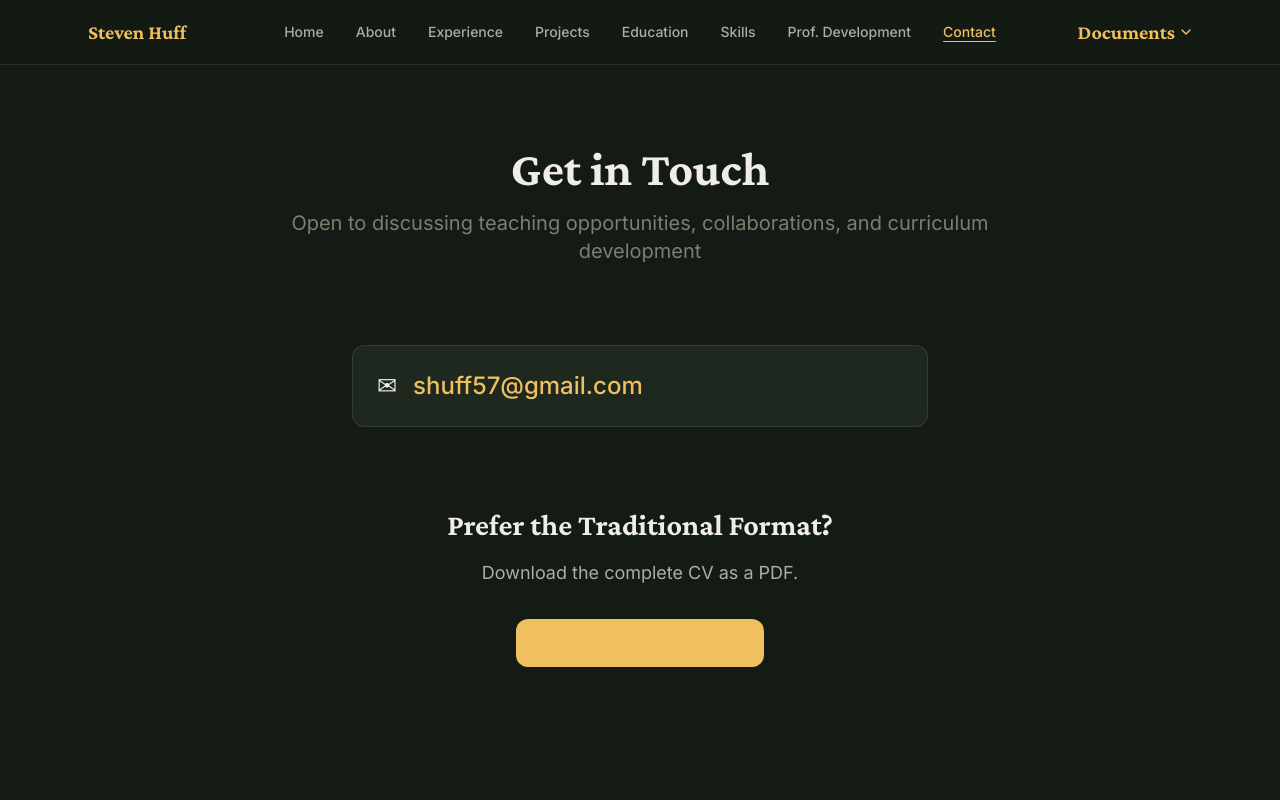
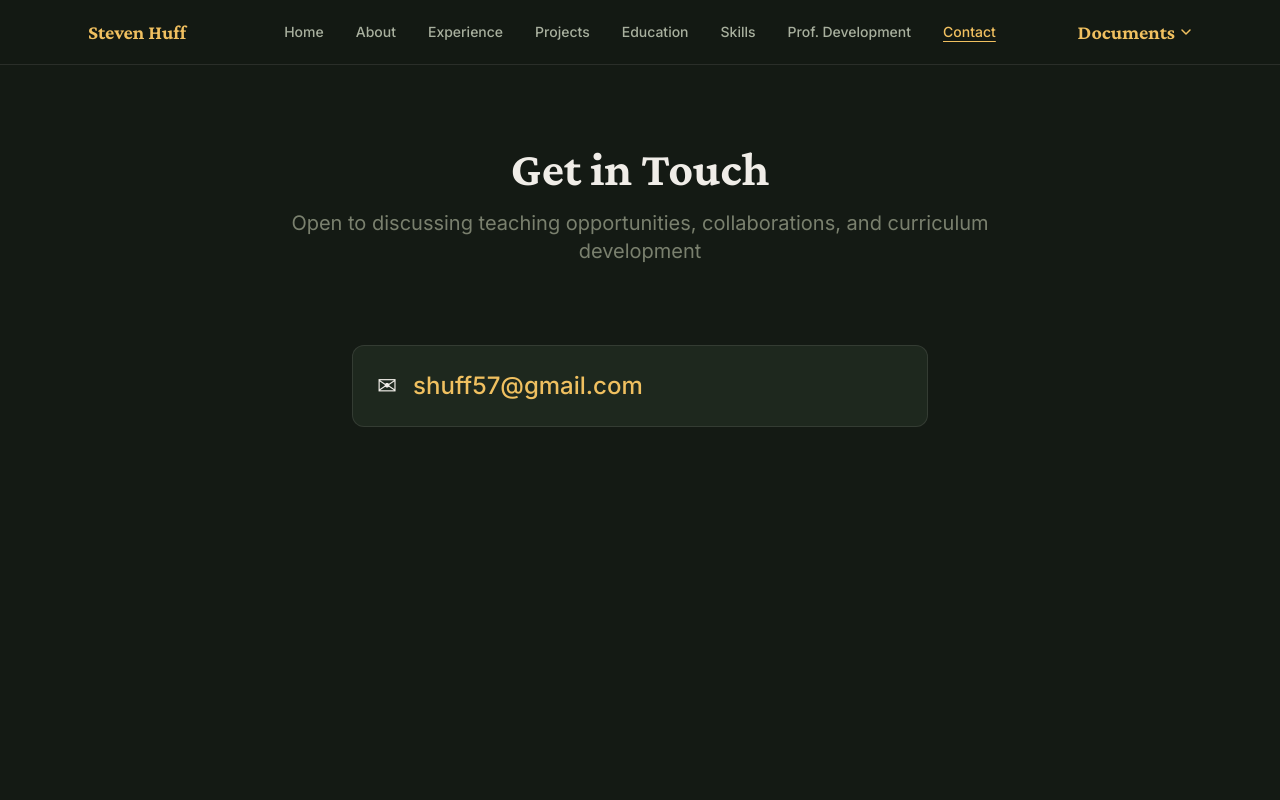
Before and after one commit to shuff57/steven, a Next.js app: page /contact in a window 1280 px wide. Shown: the top 800 px of the page. Built offline with nearby package versions, Linux system fonts and the light colour scheme.

Commit message:
Remove CV download section from contact page

```diff
--- a/src/app/contact/page.tsx
+++ b/src/app/contact/page.tsx
@@ -35,23 +35,7 @@ export default function ContactPage() {
           </div>
         </ScrollReveal>
 
-        <ScrollReveal animation="scale-in" delay={0.3}>
-          <div id="section-download-cv" className="text-center mb-20">
-            <h2 className="text-3xl font-bold mb-4 font-display text-[var(--color-text-primary)]">
-              Prefer the Traditional Format?
-            </h2>
-            <p className="text-lg text-[var(--color-text-secondary)] mb-8">
-              Download the complete CV as a PDF.
-            </p>
-            <a
-              href="/Curriculum%20Vitae.pdf"
-              download
-              className="inline-block bg-[var(--color-accent)] text-[var(--color-bg-primary)] font-bold py-3 px-8 rounded-lg hover:opacity-90 transition-opacity"
-            >
-              Download Full CV (PDF)
-            </a>
-          </div>
-        </ScrollReveal>
+
       </section>
 
 
```
